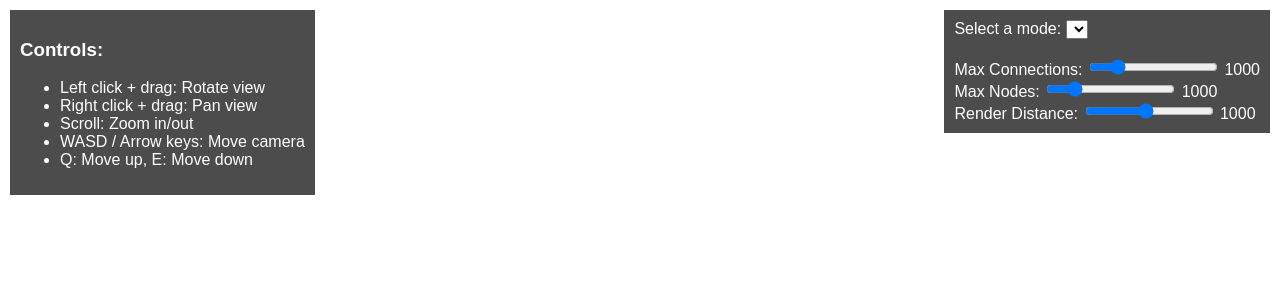
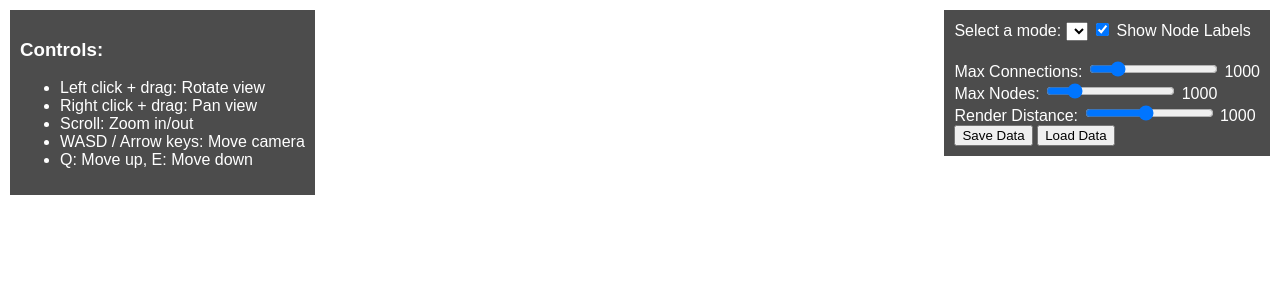
Before and after one commit to bkhsoftware/HuGeVisiON, a Flask app: template templates/index.html in a window 1280 px wide. Shown: the top 300 px of the page. Run offline with Flask 3, Linux system fonts and the light colour scheme; the template is opened without the code that fills it, so the values that code supplies are empty; some libraries are stand-ins or nearby versions.

Commit message:
Improve node and connection visibility. Add labels with node names which can be toggled visible/invisible.

```diff
--- a/app.py
+++ b/app.py
@@ -124,5 +124,115 @@ def get_connections():
     except Exception as e:
         return jsonify({'error': str(e)}), 500
 
+@app.route('/api/save_data', methods=['POST'])
+def save_data():
+    try:
+        data = request.json
+
+        # Save data to a temporary file
+        with tempfile.NamedTemporaryFile(mode='w', delete=False, suffix='.json') as temp_file:
+            json.dump(data, temp_file, indent=2)
+            temp_filename = temp_file.name
+
+        # Send the file to the client
+        return send_file(temp_filename, as_attachment=True, attachment_filename='huge_vision_data.json')
+    except Exception as e:
+        return jsonify({'error': str(e)}), 500
+
+@app.route('/api/load_data', methods=['POST'])
+def load_data():
+    try:
+        data = request.json
+
+        # Clear existing data
+        db.execute_query("DELETE FROM Connections")
+        db.execute_query("DELETE FROM Nodes")
+
+        # Insert new nodes
+        for node in data['nodes']:
+            query = """
+            INSERT INTO Nodes (id, name, type, x, y, z)
+            VALUES (%s, %s, %s, %s, %s, %s)
+            """
+            db.execute_query(query, (node['id'], node['name'], node['type'], node['x'], node['y'], node['z']))
+
+        # Insert new connections
+        for conn in data['connections']:
+            query = """
+            INSERT INTO Connections (id, from_node_id, to_node_id, type)
+            VALUES (%s, %s, %s, %s)
+            """
+            db.execute_query(query, (conn['id'], conn['from_node_id'], conn['to_node_id'], conn['type']))
+
+        return jsonify({'message': 'Data loaded successfully'}), 200
+    except Exception as e:
+        return jsonify({'error': str(e)}), 500
+
+@app.route('/api/sync_data', methods=['POST'])
+def sync_data():
+    try:
+        data = request.json
+
+        # Sync nodes
+        for node in data['nodes']:
+            query = """
+            INSERT INTO Nodes (id, name, type, x, y, z)
+            VALUES (%s, %s, %s, %s, %s, %s)
+            ON CONFLICT (id) DO UPDATE
+            SET name = EXCLUDED.name, type = EXCLUDED.type, x = EXCLUDED.x, y = EXCLUDED.y, z = EXCLUDED.z
+            """
+            db.execute_query(query, (node['id'], node['name'], node['type'], node['x'], node['y'], node['z']))
+
+        # Sync connections
+        for conn in data['connections']:
+            query = """
+            INSERT INTO Connections (id, from_node_id, to_node_id, type)
+            VALUES (%s, %s, %s, %s)
+            ON CONFLICT (id) DO UPDATE
+            SET from_node_id = EXCLUDED.from_node_id, to_node_id = EXCLUDED.to_node_id, type = EXCLUDED.type
+            """
+            db.execute_query(query, (conn['id'], conn['from_node_id'], conn['to_node_id'], conn['type']))
+
+        return jsonify({'message': 'Data synchronized successfully'}), 200
+    except Exception as e:
+        return jsonify({'error': str(e)}), 500
+
+@app.route('/api/datasets', methods=['GET'])
+def get_datasets():
+    datasets = db.execute_query("SELECT id, name FROM Datasets")
+    return jsonify(datasets)
+
+@app.route('/api/dataset/<int:dataset_id>', methods=['GET'])
+def get_dataset(dataset_id):
+    nodes = db.execute_query("SELECT * FROM Nodes WHERE dataset_id = %s", (dataset_id,))
+    connections = db.execute_query("SELECT * FROM Connections WHERE dataset_id = %s", (dataset_id,))
+    return jsonify({'nodes': nodes, 'connections': connections})
+
+@app.route('/api/dataset', methods=['POST'])
+def create_dataset():
+    data = request.json
+    dataset_name = data['name']
+    nodes = data['nodes']
+    connections = data['connections']
+
+    # Create new dataset
+    dataset_id = db.execute_query("INSERT INTO Datasets (name) VALUES (%s) RETURNING id", (dataset_name,))[0]['id']
+
+    # Insert nodes
+    for node in nodes:
+        db.execute_query("""
+            INSERT INTO Nodes (id, name, type, x, y, z, dataset_id)
+            VALUES (%s, %s, %s, %s, %s, %s, %s)
+        """, (node['id'], node['name'], node['type'], node['x'], node['y'], node['z'], dataset_id))
+
+    # Insert connections
+    for conn in connections:
+        db.execute_query("""
+            INSERT INTO Connections (id, from_node_id, to_node_id, type, dataset_id)
+            VALUES (%s, %s, %s, %s, %s)
+        """, (conn['id'], conn['from_node_id'], conn['to_node_id'], conn['type'], dataset_id))
+
+    return jsonify({'message': 'Dataset created successfully', 'dataset_id': dataset_id})
+
 if __name__ == '__main__':
     app.run(debug=True)
--- a/static/cameraControls.js
+++ b/static/cameraControls.js
@@ -3,6 +3,7 @@ import { updateVisibleElements } from './utils.js';
 import { nodes } from './nodeManager.js';
 import { loadNodesInView } from './dataLoader.js';
 import { MAX_NODES } from './config.js';
+import * as THREE from './lib/three.module.js';
 
 let cameraMovePending = false;
 
@@ -29,3 +30,33 @@ export function onCameraMove() {
         }, 200); // 200ms debounce
     }
 }
+
+export function focusOnAllNodes() {
+    if (Object.keys(nodes).length === 0) return;
+
+    const box = new THREE.Box3();
+
+    Object.values(nodes).forEach(node => {
+        box.expandByObject(node);
+    });
+
+    const center = box.getCenter(new THREE.Vector3());
+    const size = box.getSize(new THREE.Vector3());
+
+    // Compute the distance based on the size of the bounding box
+    const maxDim = Math.max(size.x, size.y, size.z);
+    const fov = camera.fov * (Math.PI / 180);
+    let cameraZ = Math.abs(maxDim / 2 / Math.tan(fov / 2));
+
+    // Add some padding
+    cameraZ *= 1.5;
+
+    camera.position.set(center.x, center.y, center.z + cameraZ);
+    camera.lookAt(center);
+    camera.updateProjectionMatrix();
+
+    if (controls) {
+        controls.target.copy(center);
+        controls.update();
+    }
+}
--- a/static/connectionManager.js
+++ b/static/connectionManager.js
@@ -3,24 +3,21 @@ import { nodes } from './nodeManager.js';
 import { getColorForConnectionType } from './utils.js';
 import { MAX_CONNECTIONS } from './config.js';
 import * as THREE from './lib/three.module.js';
+import { triggerSync } from './dataSync.js';
 
-let lines = {};
+export let lines = {};
 export let loadedConnections = new Set();
 
 export function initConnectionManager() {
     // ... (existing connection-related initialization)
 }
 
-export function addConnection(connection) {
-    if (loadedConnections.size >= MAX_CONNECTIONS) {
-        return;
-    }
-
+export function addConnection(connection, addToScene = true) {
     const startNode = nodes[connection.from_node_id];
     const endNode = nodes[connection.to_node_id];
 
     if (!startNode || !endNode) {
-        return;  // Silently skip connections with missing nodes
+        return null;
     }
 
     const start = startNode.position;
@@ -33,16 +30,24 @@ export function addConnection(connection) {
     const geometry = new THREE.BufferGeometry().setFromPoints(points);
     const material = new THREE.LineBasicMaterial({
         color: getColorForConnectionType(connection.type),
+        linewidth: 3, // Increased from default 1
         opacity: 0.8,
         transparent: true
     });
     const line = new THREE.Line(geometry, material);
     line.userData = connection;
-    scene.add(line);
+
+    if (addToScene) {
+        scene.add(line);
+    }
     lines[connection.id] = line;
     loadedConnections.add(connection.id);
+    triggerSync();
+    return line;
 }
 
-// ... (other connection-related functions)
-
-export { lines };
+export function addConnectionToScene(connectionId) {
+    if (lines[connectionId] && !scene.getObjectById(lines[connectionId].id)) {
+        scene.add(lines[connectionId]);
+    }
+}
--- a/static/core.js
+++ b/static/core.js
@@ -2,7 +2,7 @@ import * as THREE from './lib/three.module.js';
 import { OrbitControls } from './lib/OrbitControls.js';
 
 import { updateCamera } from './cameraControls.js';
-import { checkNodeHover } from './nodeManager.js';
+import { checkNodeHover, updateLabels } from './nodeManager.js';
 import { loadNodesInView } from './dataLoader.js';
 
 export let controls;
@@ -69,6 +69,7 @@ export function animate() {
     requestAnimationFrame(animate);
     updateCamera();
     checkNodeHover();
+    updateLabels();
     renderer.render(scene, camera);
 }
 
--- /dev/null
+++ b/static/dataSync.js
@@ -0,0 +1,34 @@
+import { nodes } from './nodeManager.js';
+import { lines } from './connectionManager.js';
+
+export function initDataSync() {
+    // Set up periodic sync
+    setInterval(syncDataWithServer, 300000); // Sync every 5 minutes
+}
+
+export function syncDataWithServer() {
+    const data = {
+        nodes: Object.values(nodes).map(node => node.userData),
+        connections: Object.values(lines).map(line => line.userData)
+    };
+
+    fetch('/api/sync_data', {
+        method: 'POST',
+        headers: {
+            'Content-Type': 'application/json',
+        },
+        body: JSON.stringify(data)
+    })
+    .then(response => response.json())
+    .then(result => {
+        /*console.log('Sync result:', result);*/
+    })
+    .catch(error => {
+        console.error('Sync error:', error);
+    });
+}
+
+// Function to trigger sync after significant changes
+export function triggerSync() {
+    syncDataWithServer();
+}
--- a/static/nodeManager.js
+++ b/static/nodeManager.js
@@ -2,30 +2,111 @@ import { raycaster, scene, camera, mouse } from './core.js';
 import { getColorForType } from './utils.js';
 import * as THREE from './lib/three.module.js';
 import { infoPanel, hideInfoPanelWithDelay, showNodeInfo, showInfoPanelWithDelay } from './uiManager.js';
+import { triggerSync } from './dataSync.js';
 
 let nodes = {};
 const MAX_NODES = 1000;
 let hoveredNode = null;
 export let pinnedNode = null;
+let showLabels = true;
 
 export function initNodeManager() {
     // ... (existing node-related initialization)
 }
 
-export function addNode(node) {
-    if (Object.keys(nodes).length >= MAX_NODES) {
-        return;
-    }
-    const geometry = new THREE.SphereGeometry(2, 32, 32);
-    const material = new THREE.MeshPhongMaterial({color: getColorForType(node.type)});
+export function addNode(node, addToScene = true) {
+    const geometry = new THREE.SphereGeometry(5, 32, 32);
+    const material = new THREE.MeshPhongMaterial({
+        color: getColorForType(node.type),
+        emissive: getColorForType(node.type),
+        emissiveIntensity: 0.2,
+        specular: 0xffffff,
+        shininess: 50
+    });
     const sphere = new THREE.Mesh(geometry, material);
     sphere.position.set(node.x, node.y, node.z);
 
-    // Set the entire node object as userData
     sphere.userData = node;
 
-    scene.add(sphere);
+    // Create label
+    const label = createLabel(node.name);
+    sphere.add(label);
+
+    if (addToScene) {
+        scene.add(sphere);
+    }
     nodes[node.id] = sphere;
+    triggerSync();
+    return sphere;
+}
+
+export function addNodeToScene(nodeId) {
+    if (nodes[nodeId] && !scene.getObjectById(nodes[nodeId].id)) {
+        scene.add(nodes[nodeId]);
+    }
+}
+
+function createLabel(text) {
+    const canvas = document.createElement('canvas');
+    canvas.width = 512;  // Fixed width
+    canvas.height = 128; // Fixed height
+
+    const context = canvas.getContext('2d');
+    context.font = 'Bold 64px Arial';
+    context.fillStyle = 'rgba(255,255,255,0.95)';
+    context.textBaseline = 'middle';
+
+    // Measure text width
+    const metrics = context.measureText(text);
+    const textWidth = metrics.width;
+
+    // Calculate scaling factor if text is too wide
+    const maxWidth = canvas.width - 20; // Leave some padding
+    const scale = Math.min(1, maxWidth / textWidth);
+
+    // Scale context if necessary
+    if (scale < 1) {
+        context.save();
+        context.scale(scale, 1);
+    }
+
+    // Draw text
+    context.fillText(text, 10 / scale, canvas.height / 2);
+
+    if (scale < 1) {
+        context.restore();
+    }
+
+    const texture = new THREE.CanvasTexture(canvas);
+    const spriteMaterial = new THREE.SpriteMaterial({ map: texture });
+    const sprite = new THREE.Sprite(spriteMaterial);
+
+    sprite.scale.set(40, 10, 1); // Fixed scale
+    sprite.position.set(0, 10, 0);
+
+    return sprite;
+}
+
+export function updateLabels() {
+    Object.values(nodes).forEach(node => {
+        const label = node.children[0];
+        if (label) {
+            label.visible = showLabels;
+            if (showLabels) {
+                const distance = camera.position.distanceTo(node.position);
+                const scale = Math.max(1, 20 / Math.sqrt(distance));
+                label.scale.set(40 * scale, 10 * scale, 1);
+
+                // Make label always face the camera
+                label.quaternion.copy(camera.quaternion);
+            }
+        }
+    });
+}
+
+export function setShowLabels(show) {
+    showLabels = show;
+    updateLabels();
 }
 
 export function checkNodeHover() {
--- a/static/uiManager.js
+++ b/static/uiManager.js
@@ -1,6 +1,8 @@
-import { camera } from './core.js';
-import { nodes, pinnedNode, setPinnedNode } from './nodeManager.js';
+import { scene, camera } from './core.js';
+import { nodes, addNode, pinnedNode, setPinnedNode, setShowLabels } from './nodeManager.js';
+import { lines, loadedConnections, addConnection } from './connectionManager.js';
 import { getColorForType, updateVisibleElements } from './utils.js';
+import { focusOnAllNodes } from './cameraControls.js';
 import { MAX_CONNECTIONS, MAX_NODES, RENDER_DISTANCE, setMaxConnections, setMaxNodes, setRenderDistance } from './config.js';
 import * as THREE from './lib/three.module.js';
 
@@ -9,10 +11,14 @@ let infoPanelTimeout;
 let infoPanelHideTimeout;
 const SHOW_DELAY = 300;
 const HIDE_DELAY = 800;
+let hoveredNode = null;
 
 export function initUIManager() {
     createInfoPanel();
     initControls();
+    initSaveLoadButtons();
+    initLabelToggle();
+    initDatasetSelector();
 }
 
 function initControls() {
@@ -48,6 +54,35 @@ function initControls() {
     document.getElementById('maxConnectionsValue').textContent = MAX_CONNECTIONS;
     document.getElementById('maxNodesValue').textContent = MAX_NODES;
     document.getElementById('renderDistanceValue').textContent = RENDER_DISTANCE;
+}
+
+function initSaveLoadButtons() {
+    const saveDataButton = document.getElementById('saveDataButton');
+    const loadDataButton = document.getElementById('loadDataButton');
+    const loadDataFile = document.getElementById('loadDataFile');
+
+    saveDataButton.addEventListener('click', saveDataToFile);
+    loadDataButton.addEventListener('click', () => loadDataFile.click());
+    loadDataFile.addEventListener('change', loadDataFromFile);
+}
+
+function initLabelToggle() {
+    const showLabelsCheckbox = document.getElementById('showLabels');
+    showLabelsCheckbox.addEventListener('change', (e) => {
+        setShowLabels(e.target.checked);
+    });
+}
+
+function initDatasetSelector() {
+    const datasetSelect = document.createElement('select');
+    datasetSelect.id = 'datasetSelector';
+    document.getElementById('controls').appendChild(datasetSelect);
+
+    fetchDatasets();
+
+    datasetSelect.addEventListener('change', (e) => {
+        loadDataset(e.target.value);
+    });
 }
 
 function createInfoPanel() {
@@ -264,3 +299,122 @@ function positionPanelWithinWindow(panel) {
         panel.style.top = '0px';
     }
 }
+
+function fetchDatasets() {
+    fetch('/api/datasets')
+        .then(response => response.json())
+        .then(datasets => {
+            const datasetSelect = document.getElementById('datasetSelector');
+            datasetSelect.innerHTML = '<option value="">Select a dataset</option>';
+            datasets.forEach(dataset => {
+                const option = document.createElement('option');
+                option.value = dataset.id;
+                option.textContent = dataset.name;
+                datasetSelect.appendChild(option);
+            });
+        });
+}
+
+function loadDataset(datasetId) {
+    if (!datasetId) return;
+
+    fetch(`/api/dataset/${datasetId}`)
+        .then(response => response.json())
+        .then(data => {
+            clearExistingData();
+            loadNodesFromData(data.nodes);
+            loadConnectionsFromData(data.connections);
+            updateVisibleElements();
+            focusOnAllNodes();
+        });
+}
+
+function saveData() {
+    const data = {
+        name: prompt("Enter a name for this dataset:"),
+        nodes: Object.values(nodes).map(node => node.userData),
+        connections: Object.values(lines).map(line => line.userData)
+    };
+
+    fetch('/api/dataset', {
+        method: 'POST',
+        headers: {
+            'Content-Type': 'application/json',
+        },
+        body: JSON.stringify(data)
+    })
+    .then(response => response.json())
+    .then(result => {
+        console.log('Dataset saved:', result);
+        fetchDatasets();  // Refresh the dataset list
+    })
+    .catch(error => {
+        console.error('Error saving dataset:', error);
+    });
+}
+
+function saveDataToFile() {
+    // Collect all node and connection data, not just visible ones
+    const data = {
+        nodes: Object.values(nodes).map(node => node.userData),
+        connections: Object.values(lines).map(line => line.userData)
+    };
+
+    const blob = new Blob([JSON.stringify(data, null, 2)], { type: 'application/json' });
+    const url = URL.createObjectURL(blob);
+    const a = document.createElement('a');
+    a.href = url;
+    a.download = 'huge_vision_data.json';
+    a.click();
+    URL.revokeObjectURL(url);
+}
+
+function loadDataFromFile(event) {
+    const file = event.target.files[0];
+    if (file) {
+        const reader = new FileReader();
+        reader.onload = function(e) {
+            const data = JSON.parse(e.target.result);
+            clearExistingData();
+            loadNodesFromData(data.nodes);
+            loadConnectionsFromData(data.connections);
+            updateVisibleElements();
+            focusOnAllNodes(); // Add this line
+        };
+        reader.readAsText(file);
+    }
+}
+
+function clearExistingData() {
+    // Clear nodes
+    Object.values(nodes).forEach(node => {
+        scene.remove(node);
+    });
+    Object.keys(nodes).forEach(key => delete nodes[key]);
+
+    // Clear connections
+    Object.values(lines).forEach(line => {
+        scene.remove(line);
+    });
+    Object.keys(lines).forEach(key => delete lines[key]);
+    loadedConnections.clear();
+
+    // Reset any pinned or hovered nodes
+    setPinnedNode(null);
+    hoveredNode = null;
+
+    // Clear info panel
+    hideNodeInfo();
+}
+
+function loadNodesFromData(nodesData) {
+    nodesData.forEach(nodeData => {
+        addNode(nodeData, false); // Add node without adding to scene
+    });
+}
+
+function loadConnectionsFromData(connectionsData) {
+    connectionsData.forEach(connectionData => {
+        addConnection(connectionData, false); // Add connection without adding to scene
+    });
+}
--- a/static/utils.js
+++ b/static/utils.js
@@ -1,8 +1,10 @@
-import { camera } from './core.js';
+import { camera, scene } from './core.js';
 import { nodes } from './nodeManager.js';
 import { lines } from './connectionManager.js';
 
 let RENDER_DISTANCE = 1000;
+let MAX_VISIBLE_NODES = 1000;
+let MAX_VISIBLE_CONNECTIONS = 1000;
 
 export function getColorForType(type) {
     const colors = {
@@ -27,22 +29,55 @@ export function getColorForConnectionType(type) {
 export function updateVisibleElements() {
     const position = camera.position;
 
+    // Sort nodes by distance to camera
+    const sortedNodes = Object.values(nodes).sort((a, b) =>
+        a.position.distanceTo(position) - b.position.distanceTo(position)
+    );
+
     // Update node visibility
-    Object.values(nodes).forEach(node => {
-        if (node && node.position) {
-            const distance = node.position.distanceTo(position);
-            node.visible = distance <= RENDER_DISTANCE;
+    let visibleNodeCount = 0;
+    sortedNodes.forEach(node => {
+        const distance = node.position.distanceTo(position);
+        const shouldBeVisible = distance <= RENDER_DISTANCE && visibleNodeCount < MAX_VISIBLE_NODES;
+
+        if (shouldBeVisible && !scene.getObjectById(node.id)) {
+            scene.add(node);
+            visibleNodeCount++;
+        } else if (!shouldBeVisible && scene.getObjectById(node.id)) {
+            scene.remove(node);
         }
+
+        node.visible = shouldBeVisible;
     });
 
     // Update connection visibility
+    let visibleConnectionCount = 0;
     Object.values(lines).forEach(line => {
         if (line && line.userData) {
             const startNode = nodes[line.userData.from_node_id];
             const endNode = nodes[line.userData.to_node_id];
-            line.visible = startNode && endNode && startNode.visible && endNode.visible;
+            const shouldBeVisible = startNode && endNode && startNode.visible && endNode.visible && visibleConnectionCount < MAX_VISIBLE_CONNECTIONS;
+
+            if (shouldBeVisible && !scene.getObjectById(line.id)) {
+                scene.add(line);
+                visibleConnectionCount++;
+            } else if (!shouldBeVisible && scene.getObjectById(line.id)) {
+                scene.remove(line);
+            }
+
+            line.visible = shouldBeVisible;
         }
     });
 }
 
-// ... (other utility functions)
+export function setRenderDistance(distance) {
+    RENDER_DISTANCE = distance;
+}
+
+export function setMaxVisibleNodes(max) {
+    MAX_VISIBLE_NODES = max;
+}
+
+export function setMaxVisibleConnections(max) {
+    MAX_VISIBLE_CONNECTIONS = max;
+}
--- a/static/visualization.js
+++ b/static/visualization.js
@@ -7,6 +7,7 @@ import { initConnectionManager } from './connectionManager.js';
 import { initUIManager } from './uiManager.js';
 import { initDataLoader, cleanupCache } from './dataLoader.js';
 import { initModeManager, userAddNode, userAddConnection } from './modeManager.js';
+import { initDataSync, triggerSync } from './dataSync.js';
 
 document.addEventListener('DOMContentLoaded', () => {
     console.log('DOM fully loaded. Initializing visualization...');
@@ -18,12 +19,14 @@ document.addEventListener('DOMContentLoaded', () => {
     initUIManager();
     initDataLoader();
     initModeManager();
+    initDataSync();
     animate();
 });
 
 // Expose necessary functions to the global scope
 window.userAddNode = userAddNode;
 window.userAddConnection = userAddConnection;
+window.triggerSync = triggerSync;
 
 setInterval(cleanupCache, 300000);
 
--- a/templates/index.html
+++ b/templates/index.html
@@ -35,6 +35,10 @@
     <div id="controls">
         <label for="modeSelect">Select a mode:</label>
         <select id="modeSelect"></select>
+        <label for="showLabels">
+            <input type="checkbox" id="showLabels" checked>
+            Show Node Labels
+        </label>
         <br><br>
         <label for="maxConnections">Max Connections:</label>
         <input type="range" id="maxConnections" min="100" max="5000" value="1000">
@@ -47,6 +51,10 @@
         <label for="renderDistance">Render Distance:</label>
         <input type="range" id="renderDistance" min="100" max="2000" value="1000">
         <span id="renderDistanceValue">1000</span>
+        <br>
+        <button id="saveDataButton">Save Data</button>
+        <button id="loadDataButton">Load Data</button>
+        <input type="file" id="loadDataFile" style="display: none;" accept=".json">
     </div>
     <script async src="https://unpkg.com/es-module-shims@1.6.3/dist/es-module-shims.js"></script>
     <script type="importmap">
```
Also changed, not shown: README.md, 1 other file.
